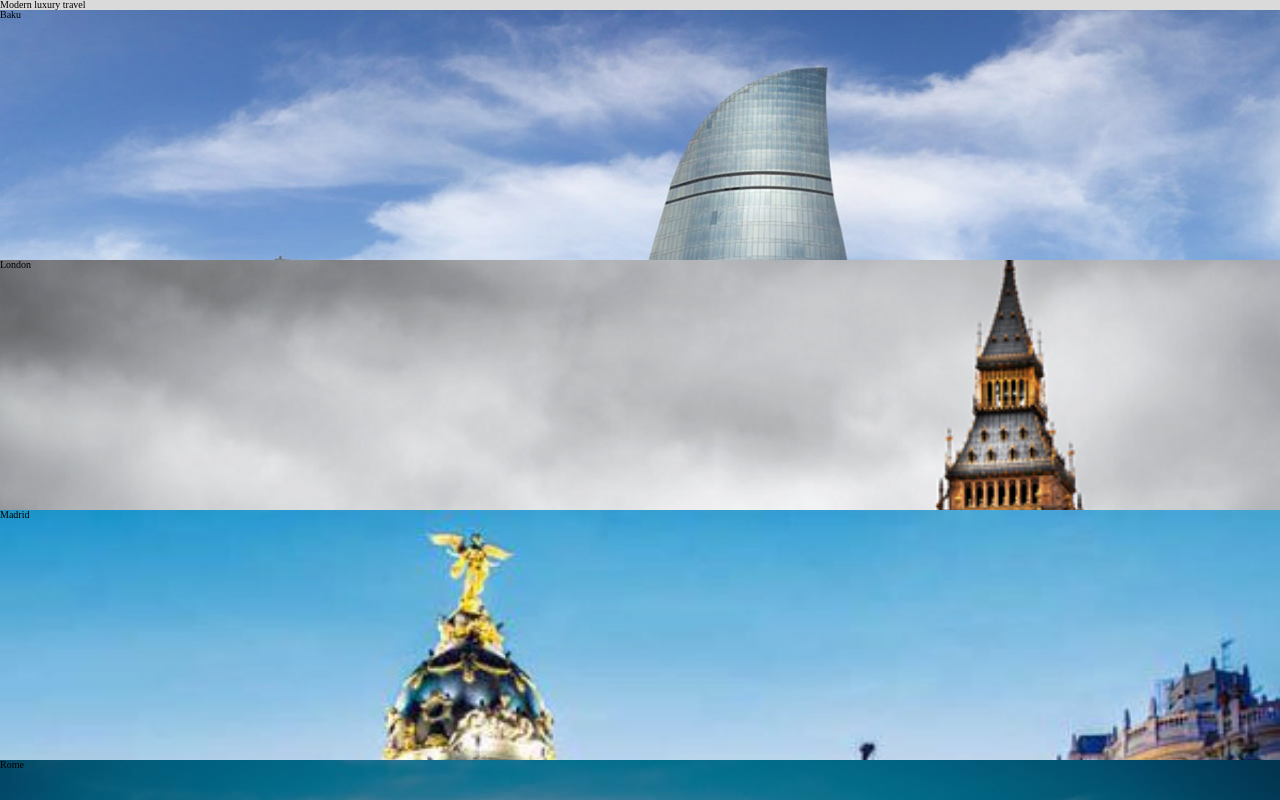
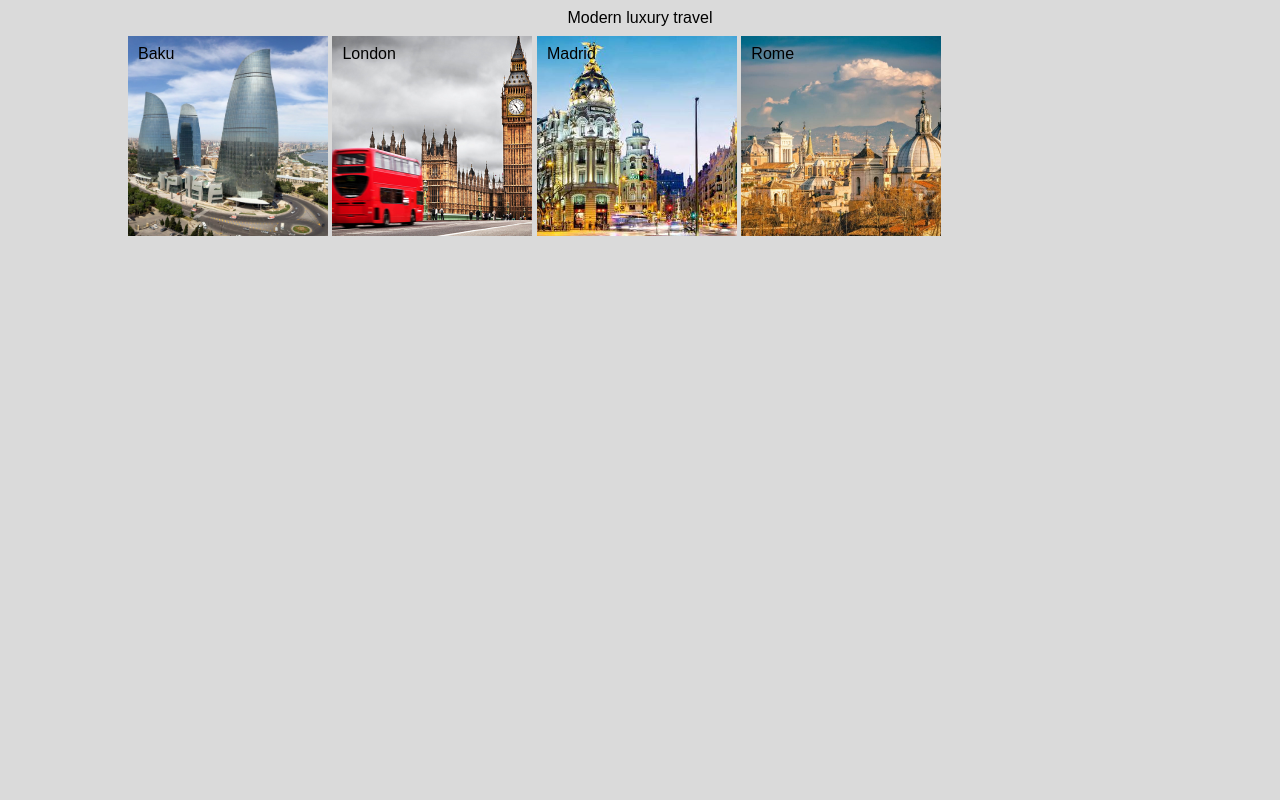
Before and after one commit to IAmSamHankins/css-mq, a plain HTML site: page index.html in a window 1280 px wide. Shown: the top 800 px of the page. Drawn offline with Linux system fonts and the light colour scheme.

Commit message:
media queries and image sizing working ok still need to fix centering

```diff
--- a/css/style.css
+++ b/css/style.css
@@ -1,6 +1,21 @@
 body {
   background-color: #dadada;
-  font-size: 10px;
+  font-size: 16px;
+  font-family: "arial";
+}
+
+.preview h1 {
+  padding: 10px 0px 0px 10px;
+}
+
+.container {
+  margin: 0 auto;
+}
+
+#heading {
+  text-align: center;
+  padding-bottom: 10px;
+  padding-top: 10px;
 }
 
 .preview {
@@ -8,26 +23,46 @@ body {
   height: 250px;
 }
 
+@media screen and (min-width: 575px) {
+  .preview {
+    width: 300px;
+    display: inline-block;
+    margin-bottom: 5px;
+    height: 200px;
+  }
+  .container {
+    width: 80%;
+    margin: 0 auto;
+  }
+}
+
+@media screen and (min-width: 991px) {
+  .preview {
+    width: 200px;
+    height: 200px;
+    display: inline-block;
+  }
+}
+
 .preview.baku {
   background-image: url("/images/baku.jpg");
   background-repeat: no-repeat;
-  background-position: top;
+  background-position: center;
   background-size: cover;
 }
 
 .preview.london {
   background-image: url("/images/london.png");
   background-repeat: no-repeat;
-  background-position: top;
+  background-position: center;
   background-size: cover;
 }
 
 .preview.madrid {
   background-image: url("/images/madrid.jpg");
   background-repeat: no-repeat;
-  background-position: top;
+  background-position: center;
   background-size: cover;
-
 }
 
 .preview.rome {
@@ -35,5 +70,4 @@ body {
   background-repeat: no-repeat;
   background-position: top;
   background-size: cover;
-
 }
--- a/index.html
+++ b/index.html
@@ -9,7 +9,7 @@
   </head>
   <body>
     <section class="container">
-      <h1>Modern luxury <span class="emphasis">travel</span></h1>
+      <h1 id="heading">Modern luxury <span class="emphasis">travel</span></h1>
       <div class="preview baku">
         <h1>Baku</h1>
       </div>
```
